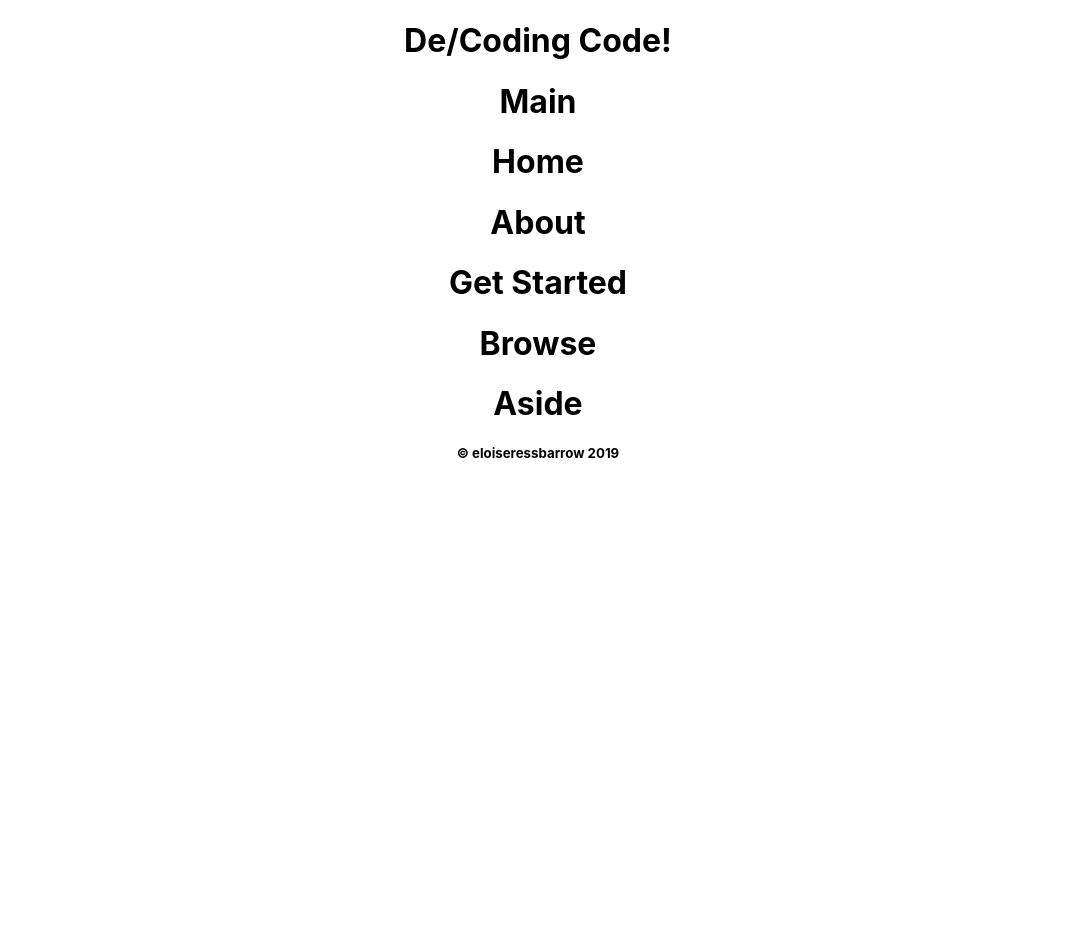
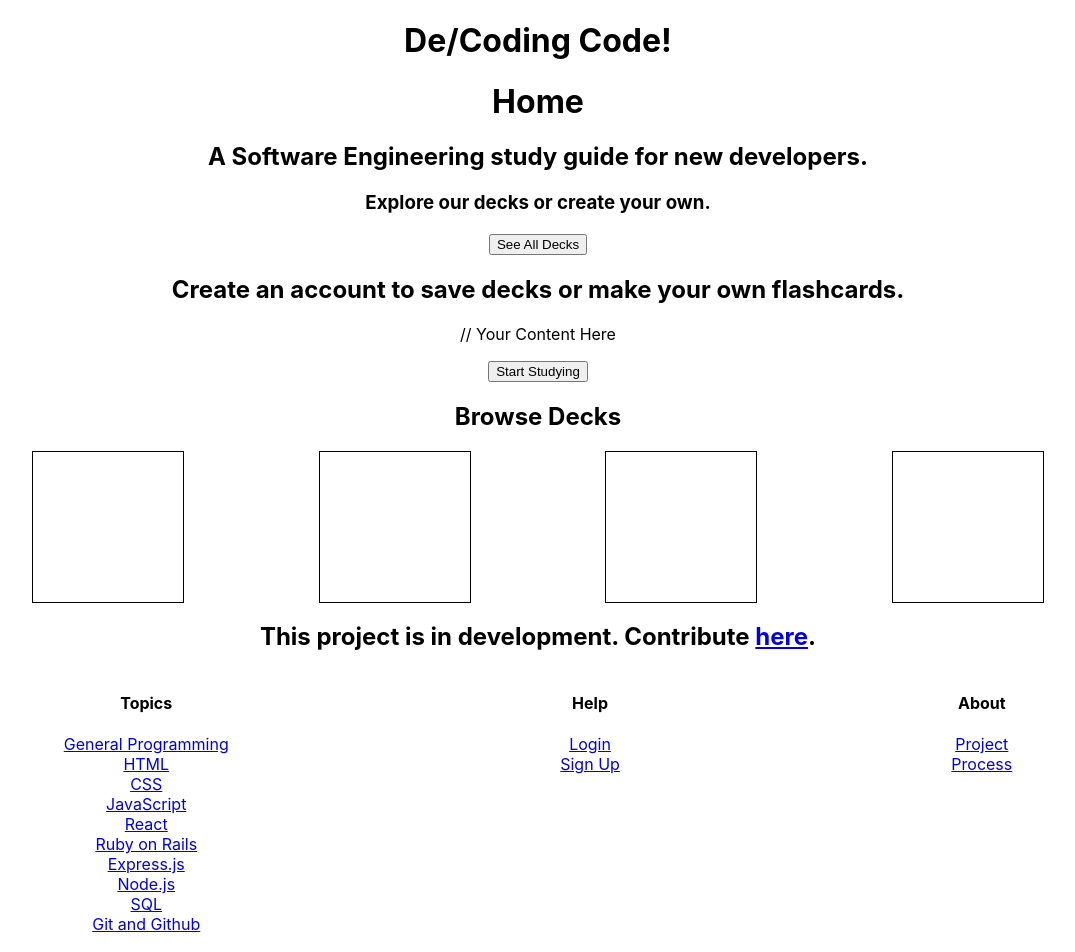
Before and after one commit to eloisebarrow/decoding_code, a React (Create React App) app in the folder client/: page / in a window 1280 px wide. Shown: the top 952 px of the page, without its empty margins (102-1177 px from the left). Before the commit the page ends 800 px from the top, so only its background shows below. Built offline with nearby package versions, Linux system fonts and the light colour scheme.

Commit message:
added content for home page

```diff
--- a/client/src/App.js
+++ b/client/src/App.js
@@ -5,6 +5,7 @@ import Main from './components/Main';
 import Footer from './components/Footer';
 
 class App extends React.Component {
+
   render() {
     return (
       <div className="App">
--- a/client/src/components/About.js
+++ b/client/src/components/About.js
@@ -1,9 +1,12 @@
-import React from 'react'
+import React from 'react';
+import { Link } from 'react-router-dom';
 
 export default function About() {
   return (
     <div>
-      <h1>About</h1>
+      <h2>A Software Engineering study guide for new developers.</h2>
+      <h3>Explore our decks or create your own.</h3>
+      <Link to="/decks"><button>See All Decks</button></Link>
     </div>
   )
 }
--- a/client/src/components/Aside.js
+++ b/client/src/components/Aside.js
@@ -3,7 +3,7 @@ import React from 'react'
 export default function Aside() {
   return (
     <div>
-      <h1>Aside</h1>
+      <h2>This project is in development. Contribute <a href="https://github.com/eloisebarrow/decoding_code">here</a>.</h2>
     </div>
   )
 }
--- /dev/null
+++ b/client/src/components/Browse.css
@@ -0,0 +1,10 @@
+.browse-container {
+  display: flex;
+  justify-content: space-evenly;
+}
+
+.example-deck {
+  border: 1px solid black;
+  height: 150px;
+  width: 150px;
+}
--- a/client/src/components/Browse.js
+++ b/client/src/components/Browse.js
@@ -1,9 +1,16 @@
-import React from 'react'
+import React from 'react';
+import './Browse.css';
 
 export default function Browse() {
   return (
     <div>
-      <h1>Browse</h1>
+      <h2>Browse Decks</h2>
+      <div className="browse-container">
+        <div className="example-deck"></div>
+        <div className="example-deck"></div>
+        <div className="example-deck"></div>
+        <div className="example-deck"></div>
+      </div>
     </div>
   )
 }
--- /dev/null
+++ b/client/src/components/Footer.css
@@ -0,0 +1,12 @@
+.footer-nav {
+  display: flex;
+  justify-content: space-around;
+}
+
+.footer-nav ul {
+  padding: 0px;
+}
+
+.footer-nav li {
+  list-style: none;
+}
--- a/client/src/components/Footer.js
+++ b/client/src/components/Footer.js
@@ -1,9 +1,47 @@
-import React from 'react'
+import React from 'react';
+import { Link } from 'react-router-dom';
+import './Footer.css';
 
 export default function Footer() {
   return (
     <div>
-      <h5>&copy; eloiseressbarrow 2019</h5>
+      <nav className="footer-nav">
+        <div>
+          <h4>Topics</h4>
+          <ul>
+            <Link to="#"><li>General Programming</li></Link>
+            <Link to="#"><li>HTML</li></Link>
+            <Link to="#"><li>CSS</li></Link>
+            <Link to="#"><li>JavaScript</li></Link>
+            <Link to="#"><li>React</li></Link>
+            <Link to="#"><li>Ruby on Rails</li></Link>
+            <Link to="#"><li>Express.js</li></Link>
+            <Link to="#"><li>Node.js</li></Link>
+            <Link to="#"><li>SQL</li></Link>
+            <Link to="#"><li>Git and Github</li></Link>
+          </ul>
+        </div>
+
+        <div>
+          <h4>Help</h4>
+          <ul>
+            <Link to="/login"><li>Login</li></Link>
+            <Link to="/register"><li>Sign Up</li></Link>
+          </ul>
+        </div>
+
+        <div>
+          <h4>About</h4>
+          <ul>
+            <li><a href="#">Project</a></li>
+            <li><a href="#">Process</a></li>
+          </ul>
+        </div>
+      </nav>
+
+      <footer>
+        <h5>&copy; eloiseressbarrow 2019</h5>
+      </footer>
     </div>
   )
 }
--- a/client/src/components/GetStarted.js
+++ b/client/src/components/GetStarted.js
@@ -1,9 +1,14 @@
-import React from 'react'
+import React from 'react';
+import { Link } from 'react-router-dom';
 
 export default function GetStarted() {
   return (
     <div>
-      <h1>Get Started</h1>
+      <h2>Create an account to save decks or make your own flashcards.</h2>
+      <div className="example-card">
+        <p>// Your Content Here</p>
+        <Link to="/login"><button>Start Studying</button></Link>
+      </div>
     </div>
   )
 }
--- a/client/src/components/Main.js
+++ b/client/src/components/Main.js
@@ -1,11 +1,39 @@
 import React from 'react';
-import Home from './Home'
+import Home from './Home';
+import LoginRegisterForm from './LoginRegisterForm';
+import AllDecks from './AllDecks';
+import SingleDeck from './SingleDeck';
+import NewCardForm from './NewCardForm';
+import UserDecks from './UserDecks';
+import { Route, Switch } from 'react-router-dom';
 
 export default function Main() {
   return (
     <div>
-      <h1>Main</h1>
-      <Home />
+      <Switch>
+        <Route path="/login" render={()=>(
+          <LoginRegisterForm />
+        )} />
+        <Route path="/register" render={()=>(
+          <LoginRegisterForm />
+        )} />
+        <Route path="/new-card" render={()=>(
+          <NewCardForm />
+        )} />
+        <Route path="/my-decks" render={()=>(
+          <UserDecks />
+        )} />
+        <Route exact path="/decks/deck-name" render={()=>(
+          <SingleDeck />
+        )} />
+        <Route path="/decks" render={()=>(
+          <AllDecks />
+        )} />
+        <Route path="/" render={()=>(
+          <Home />
+        )} />
+      </Switch>
+
     </div>
   )
 }
--- a/client/src/index.js
+++ b/client/src/index.js
@@ -3,8 +3,12 @@ import ReactDOM from 'react-dom';
 import './index.css';
 import App from './App';
 import * as serviceWorker from './serviceWorker';
+import { BrowserRouter as Router } from 'react-router-dom';
 
-ReactDOM.render(<App />, document.getElementById('root'));
+ReactDOM.render(
+  <Router>
+    <App />
+  </Router> , document.getElementById('root'));
 
 // If you want your app to work offline and load faster, you can change
 // unregister() to register() below. Note this comes with some pitfalls.
```
Also changed, not shown: client/src/services/api-helper.js (added).
